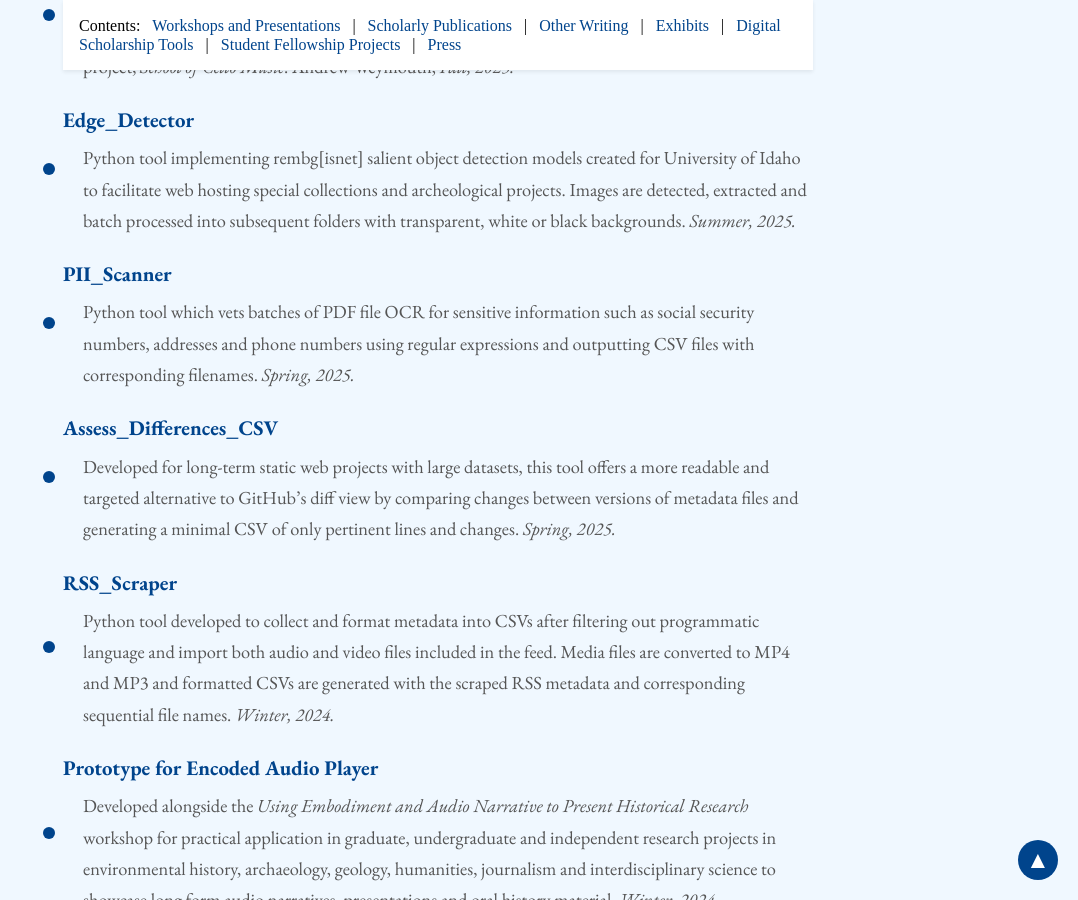
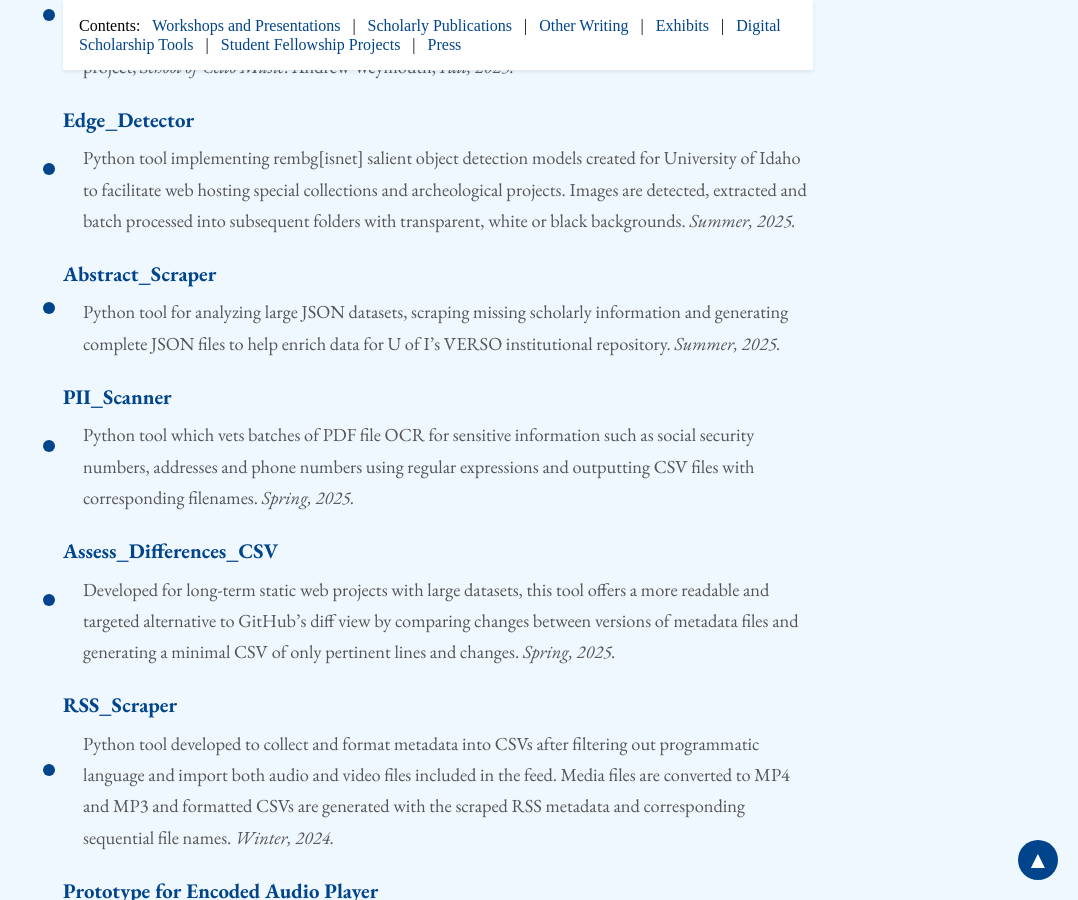
Before and after one commit to aweymo/base, a Jekyll site: the page built from index.md, in a window 1280 px wide and 900 px high, scrolled down 10093 px. Shown: the whole window, without its empty margins (202-1280 px from the left). Built offline with Jekyll 4.4.1, drawn with Linux system fonts in a browser that asks for light colours; nearby versions of some CDN libraries; some web fonts are replaced.

Commit message:
abstract scraper

```diff
--- a/index.md
+++ b/index.md
@@ -285,6 +285,10 @@ _All tools except Read_Image developed independently_
         <span class="description">Python tool implementing rembg[isnet] salient object detection models created for University of Idaho to facilitate web hosting special collections and archeological projects. Images are detected, extracted and batch processed into subsequent folders with transparent, white or black backgrounds. <i>Summer, 2025.</i></span>
     </li>
     <li>
+        <a href="https://github.com/Scholarly-Projects/abstract_scraper" target="_blank" rel="noopener noreferrer">Abstract_Scraper</a>
+        <span class="description">Python tool for analyzing large JSON datasets, scraping missing scholarly information and generating complete JSON files to help enrich data for U of I’s VERSO institutional repository. <i>Summer, 2025.</i></span>
+    </li>
+    <li>
         <a href="https://github.com/Scholarly-Projects/pii_scanner" target="_blank" rel="noopener noreferrer">PII_Scanner</a>
         <span class="description">Python tool which vets batches of PDF file OCR for sensitive information such as social security numbers, addresses and phone numbers using regular expressions and outputting CSV files with corresponding filenames. <i>Spring, 2025.</i></span>
     </li>
```
